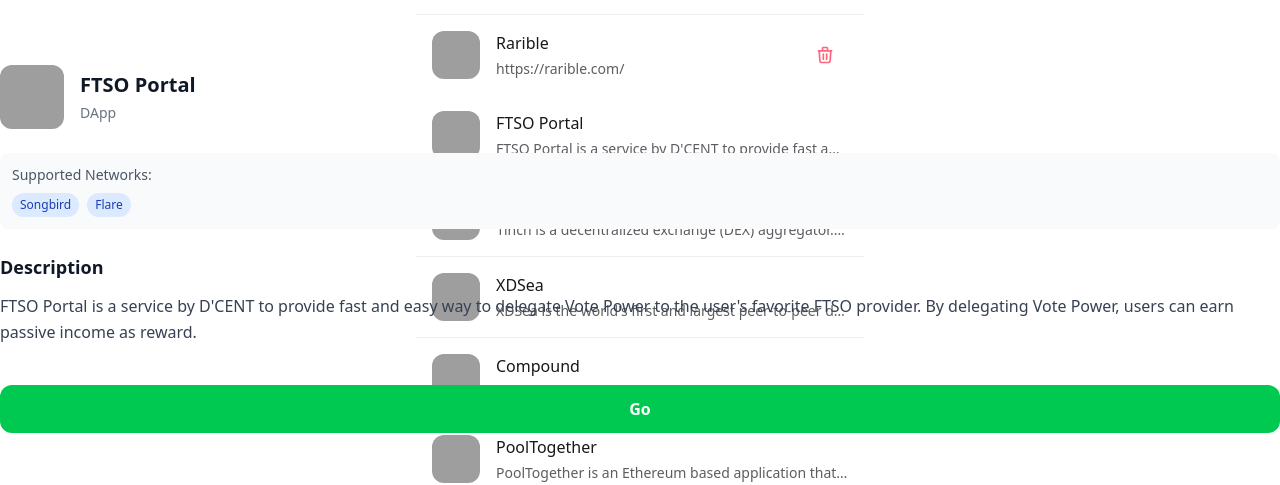
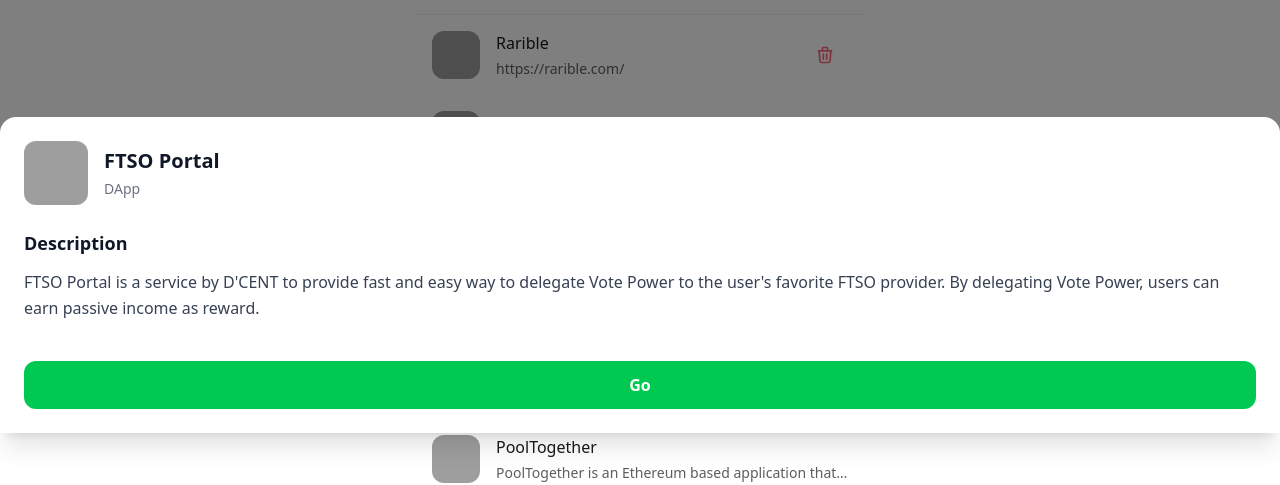
Before and after one commit to partykyoung/dcent, a React (Vite) app: page / in a window 1280 px wide. Both pictures are taken after a click on the element 640 px from the left and 502 px from the top of the page. Shown: the part 367-852 px from the top of the page. Built offline with nearby package versions, Linux system fonts and the light colour scheme; grey boxes are pictures that could not be loaded.

Commit message:
DappList 및 DetailBottomSheet 컴포넌트 수정
- DappList에서 로딩 및 오류 메시지의 번역 함수 호출 방식 통일
- DetailBottomSheet에서 dappInfo 필수로 변경
- BottomSheetBody에 패딩 수정
- BottomSheetBody에서 dappInfo가 없을 경우의 처리 제거

```diff
--- a/src/pages/main/dapp-list/index.tsx
+++ b/src/pages/main/dapp-list/index.tsx
@@ -92,10 +92,10 @@
       {isLoading && (
         <div className="flex flex-col items-center justify-center p-12">
           <span className="loading loading-spinner loading-lg" />
-          <p className="mt-4 text-base-content/70">{t('loading_list')}</p>
+          <p className="mt-4 text-base-content/70">{t("loading_list")}</p>
         </div>
       )}
-      {error && <div>{t('error_load_list')}</div>}
+      {error && <div>{t("error_load_list")}</div>}
       {data && (
         <>
           {data.length === 0 && <></>}
@@ -115,12 +115,14 @@
           )}
         </>
       )}
+      {isBottomSheetOpen && selectedDapp && (
         <DetailBottomSheet
           isOpen={isBottomSheetOpen}
           onClose={handleBottomSheetClose}
           dappInfo={selectedDapp}
           language={currentLanguage as "en" | "ko"}
         />
+      )}
     </div>
   );
 }
--- a/src/pages/main/dapp-list/uis/detail-bottom-sheet/index.tsx
+++ b/src/pages/main/dapp-list/uis/detail-bottom-sheet/index.tsx
@@ -1,12 +1,16 @@
 import React from "react";
 import { useTranslation } from "react-i18next";
-import { BottomSheet } from "../../../../../shared/components/ui/bottom-sheet";
+import {
+  BottomSheet,
+  BottomSheetBackdrop,
+  BottomSheetBody,
+} from "../../../../../shared/components/ui/bottom-sheet";
 import type { DappItem } from "../../apis/dapp-list/schema";
 
 interface DetailBottomSheetProps {
   isOpen: boolean;
   onClose: () => void;
-  dappInfo?: DappItem;
+  dappInfo: DappItem;
   language?: "en" | "ko";
 }
 
@@ -18,10 +22,6 @@
 }: DetailBottomSheetProps): React.ReactElement {
   const { t } = useTranslation();
 
-  if (!dappInfo) {
-    return <></>;
-  }
-
   const handleGoClick = () => {
     // DApp으로 이동하는 로직 (임시로 Google 검색)
     const searchQuery = encodeURIComponent(dappInfo.name);
@@ -29,17 +29,13 @@
     onClose();
   };
 
-  const description = dappInfo.description[language];
+  const description = dappInfo?.description?.[language];
 
   return (
-    <BottomSheet
-      isOpen={isOpen}
-      onClose={onClose}
-      height="auto"
-      className="z-50"
-    >
+    <BottomSheet isOpen={isOpen}>
+      <BottomSheetBackdrop onClick={onClose} />
+      <BottomSheetBody>
         <div className="space-y-6">
-        {/* DApp 정보 헤더 */}
           <div className="flex items-center space-x-4">
             <div className="w-16 h-16 rounded-xl overflow-hidden bg-gray-100 flex items-center justify-center">
               {dappInfo.icon ? (
@@ -57,45 +53,30 @@
               )}
             </div>
             <div className="flex-1">
-            <h2 className="text-xl font-bold text-gray-900">{dappInfo.name}</h2>
-            <p className="text-sm text-gray-500 mt-1">{t('dapp_type')}</p>
+              <h2 className="text-xl font-bold text-gray-900">
+                {dappInfo.name}
+              </h2>
+              <p className="text-sm text-gray-500 mt-1">{t("dapp_type")}</p>
             </div>
           </div>
 
-        {/* Networks */}
-        {dappInfo.supportedNetworks &&
-          dappInfo.supportedNetworks.length > 0 && (
-            <div className="bg-gray-50 rounded-lg p-3">
-              <p className="text-sm text-gray-600 mb-2">{t('supported_networks')}</p>
-              <div className="flex flex-wrap gap-2">
-                {dappInfo.supportedNetworks.map((network) => (
-                  <span
-                    key={network}
-                    className="px-2 py-1 bg-blue-100 text-blue-800 text-xs rounded-full"
-                  >
-                    {network}
-                  </span>
-                ))}
-              </div>
-            </div>
-          )}
-
-        {/* 설명 섹션 */}
           <div className="space-y-3">
-          <h3 className="text-lg font-semibold text-gray-900">{t('description')}</h3>
+            <h3 className="text-lg font-semibold text-gray-900">
+              {t("description")}
+            </h3>
             <p className="text-gray-700 leading-relaxed">{description}</p>
           </div>
 
-        {/* Go 버튼 */}
           <div className="pt-4">
             <button
               onClick={handleGoClick}
               className="w-full bg-green-500 hover:bg-green-600 text-white font-semibold py-3 px-6 rounded-xl transition-colors duration-200"
             >
-            {t('go_to_dapp')}
+              {t("go_to_dapp")}
             </button>
           </div>
         </div>
+      </BottomSheetBody>
     </BottomSheet>
   );
 }
--- a/src/shared/components/ui/bottom-sheet/index.tsx
+++ b/src/shared/components/ui/bottom-sheet/index.tsx
@@ -43,7 +43,7 @@
       exit={{ y: "100%" }}
       transition={{ type: "spring", damping: 25, stiffness: 300 }}
     >
-      <div className="px-6 pb-6 max-h-[calc(90vh-48px)] overflow-y-auto">
+      <div className="px-6 py-6 max-h-[calc(90vh-48px)] overflow-y-auto">
         {children}
       </div>
     </motion.div>
```
Lines whose indentation alone changed are shown as unchanged.
